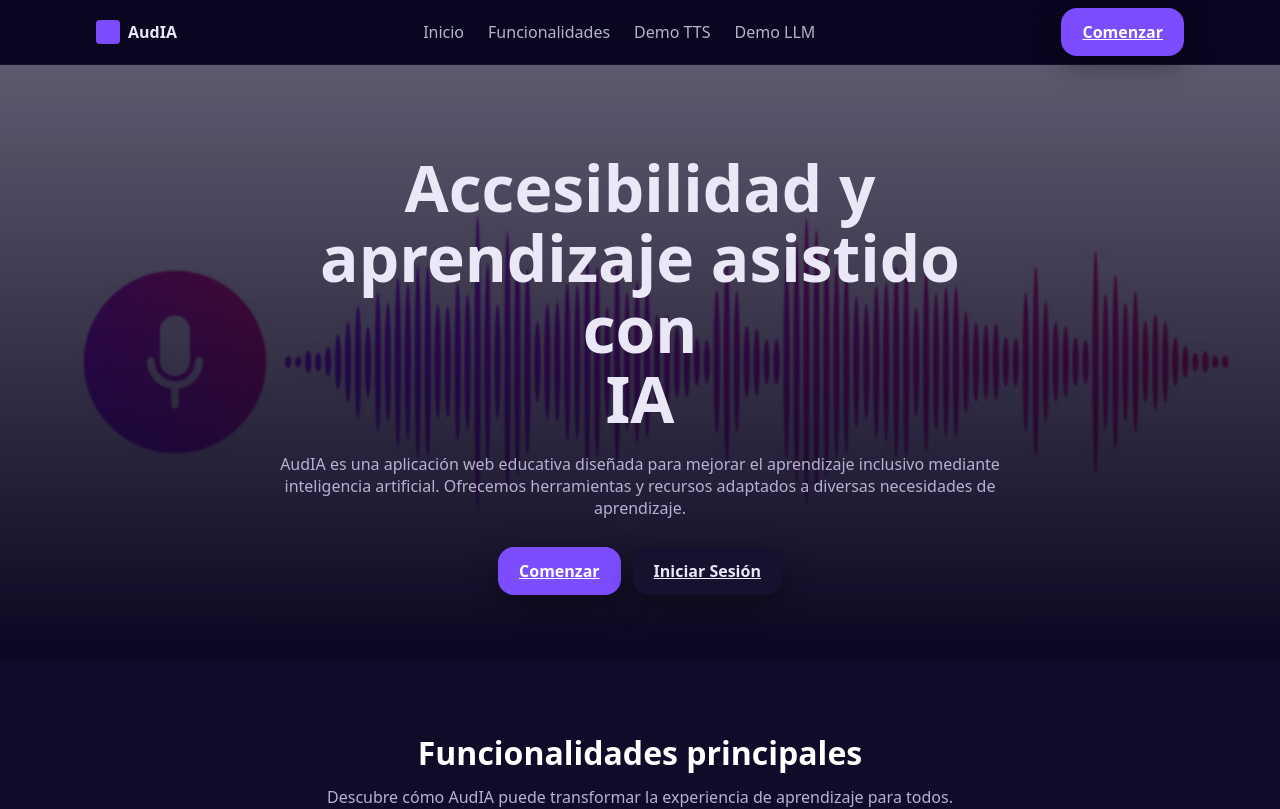
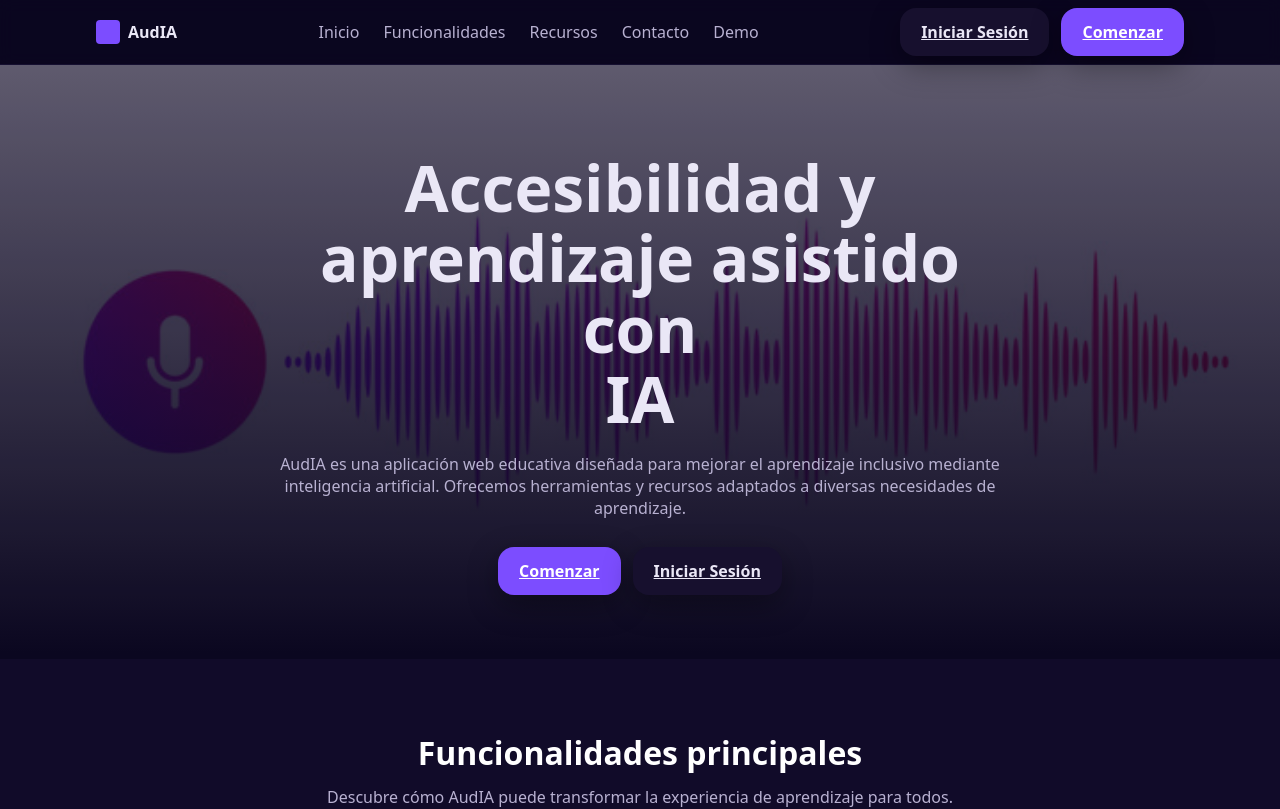
Before and after one commit to alexiisvs/gpti-FrontEnd, a React (Vite) app: page / in a window 1280 px wide. Shown: the top 809 px of the page. Built offline with nearby package versions, Linux system fonts and the light colour scheme.

Commit message:
refactor: modificado navbar

```diff
--- a/src/components/Navbar.jsx
+++ b/src/components/Navbar.jsx
@@ -1,26 +1,30 @@
-// src/components/Navbar.jsx (ejemplo)
 import { Link, NavLink } from "react-router-dom";
 
 export default function Navbar() {
   return (
-    <nav className="nav">
+    <header className="nav">
       <div className="container nav__inner">
-        <Link to="/" className="brand">
+        <Link to="/" className="brand" aria-label="AudIA">
           <span className="brand__icon" />
-          AudIA
+          <span>AudIA</span>
         </Link>
 
-        <div className="nav__links">
+        <nav className="nav__links">
+          {/* Antes: <a href="#inicio"> */}
           <NavLink to="/" end>Inicio</NavLink>
+          {/* Estas tres van a la misma vista de funcionalidades */}
           <NavLink to="/features">Funcionalidades</NavLink>
-          <NavLink to="/demo/tts">Demo TTS</NavLink>
-          <NavLink to="/demo/llm">Demo LLM</NavLink>
-        </div>
+          <NavLink to="/features">Recursos</NavLink>
+          <NavLink to="/features">Contacto</NavLink>
+          {/* Demo hub */}
+          <NavLink to="/demo">Demo</NavLink>
+        </nav>
 
         <div className="nav__actions">
+          <Link to="/demo/tts" className="btn btn--ghost">Iniciar Sesión</Link>
           <Link to="/features" className="btn btn--primary">Comenzar</Link>
         </div>
       </div>
-    </nav>
+    </header>
   );
 }
```
